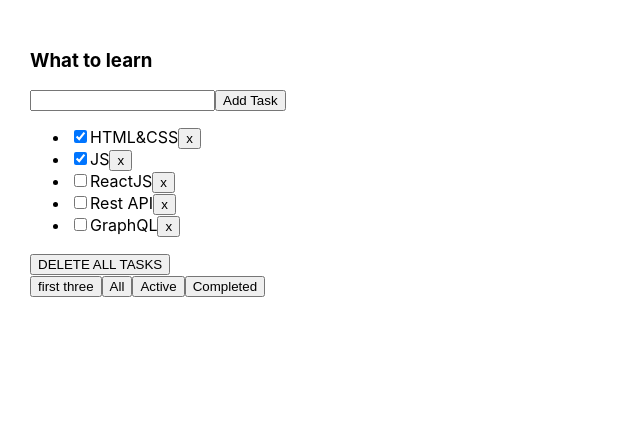
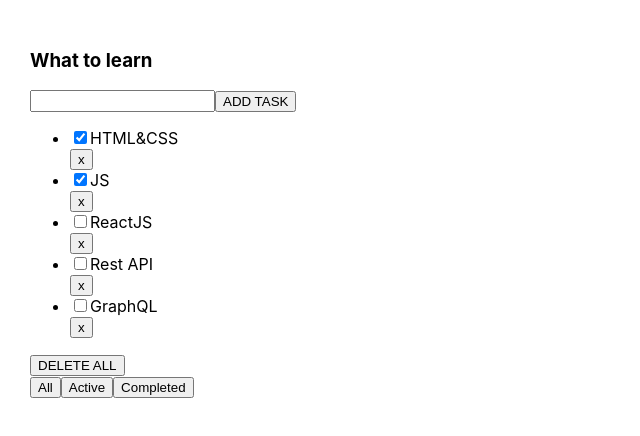
Before and after one commit to MrReedus/ToDoList, a React (Create React App) app: page / in a window 1280 px wide. Shown: the top 436 px of the page, without its empty margins (0-640 px from the left). Built offline with nearby package versions, Linux system fonts and the light colour scheme.

Commit message:
finished add task functional and create button component for universally using

```diff
--- a/src/App.tsx
+++ b/src/App.tsx
@@ -1,7 +1,7 @@
 import React, {useState} from 'react';
 import './App.css';
 import {Todolist} from './Todolist';
-import Input from "./components/Input";
+
 import {v1} from "uuid";
 
 export type FilterValuesType = "all" | "active" | "completed" | "first-three";
@@ -19,7 +19,8 @@
 
 
     let [taskText, setTaskText] = React.useState('')
-    console.log(taskText)
+
+
     function deleteAllTask() {
         setTasks([]);
     }
@@ -31,10 +32,9 @@
 
 
     const addTask = (text: string) => {
-        setTasks(  [{id: v1(), title: text, isDone: false}, ...tasks ])
-        setTaskText('')
+        setTasks(  [{id: v1(), title: text, isDone: false}, ...tasks ]) // изменяем состояние масссива добавь в него объект, текст которого получаем из инпута
+
     }
-    console.log(tasks)
 
     return (
         <div className="App">
@@ -46,7 +46,8 @@
                       deleteAllTask={deleteAllTask}
                       taskText={taskText}
                       setTaskText={setTaskText}
-                      callBack={(text)=> {addTask(text)}}
+                      addTask={addTask}
+                      // callBack={(text)=> {addTask(text)}}
             />
         </div>
     );
--- a/src/Todolist.tsx
+++ b/src/Todolist.tsx
@@ -1,6 +1,7 @@
-import React, {useState, ChangeEvent} from 'react';
+import React, {useState, ChangeEvent, KeyboardEvent} from 'react';
 import {FilterValuesType} from './App';
-import Input from "./components/Input";
+
+import Button from "./components/button";
 
 
 type TaskType = {
@@ -16,7 +17,8 @@
     deleteAllTask: () => void
     taskText: string
     setTaskText: (title: string) => void
-    callBack: (text: string) => void
+    // callBack: (text: string) => void
+    addTask: (text: string) => void
 }
 
 export function Todolist(props: PropsType) {
@@ -44,52 +46,61 @@
 
     const onChangeInput = (event: ChangeEvent<HTMLInputElement>) => {
         props.setTaskText(event.target.value)
+        //меняем состояние строки при каждом вводе чего либо в интпут
     }
-    const onClickHandler = (text: string) => {
-        props.callBack(text)
+    const AddTaskHandler = () => {
+        props.addTask(props.taskText)
+        props.setTaskText('')
+        // значение поля ввода передается в функцию которая лежит в App
     }
 
+    const onKeyDownHandler = (e: KeyboardEvent<HTMLInputElement>) => {
+        if (e.key === 'Enter') {
+            AddTaskHandler()
+        }
+    }
+    const mappedTasks = filteredTasks().map(t =>
+    {
+        return(
+            <li key={t.id}>
+                <input type="checkbox" checked={t.isDone}/>
+                <span>{t.title}</span>
+                <Button name={'х'} callBack={() => props.removeTask(t.id)} />
+            </li>
+        )
+    })
 
-    return <div>
+
+    return (
+        <div>
             <h3>{props.title}</h3>
             <div style={{display: 'flex'}}>
-            <input type="text" onChange={onChangeInput} value={props.taskText}/>
-            <button onClick={() => onClickHandler(props.taskText)}>Add Task</button>
+                <input
+                    type="text"
+                    onChange={onChangeInput}
+                    value={props.taskText}
+                    onKeyDown={onKeyDownHandler}/>
+
+                <Button name={'ADD TASK'} callBack={AddTaskHandler}/>
             </div>
-        <ul>
-            {
-                filteredTasks().map(t => <li key={t.id}>
-                    <input type="checkbox" checked={t.isDone}/>
-                    <span>{t.title}</span>
-                    <button onClick={() => {
-                        props.removeTask(t.id)
-                    }}>x
-                    </button>
-                </li>)
-            }
-        </ul>
-        <button onClick={props.deleteAllTask}>DELETE ALL TASKS</button>
-        <div>
-            <button onClick={() => changeFilter("first-three")}>
-                first three
-            </button>
-            <button onClick={() => {
+
+            <ul>{mappedTasks}</ul>
+
+            <Button name={'DELETE ALL'} callBack={props.deleteAllTask}/>
+
+            <div style={{display: 'flex'}}>
+                <Button name={'All'} callBack={() => {
                     changeFilter("all")
-            }}>
-                All
-            </button>
-            <button onClick={() => {
+                }}/>
+                <Button name={'Active'} callBack={() => {
                     changeFilter("active")
-            }}>
-                Active
-            </button>
-            <button onClick={() => {
+                }}/>
+                <Button name={'Completed'} callBack={() => {
                     changeFilter("completed")
-            }}>
-                Completed
-            </button>
+                }}/>
             </div>
         </div>
+    )
 }
 
 
--- /dev/null
+++ b/src/components/button.tsx
@@ -0,0 +1,27 @@
+import React from 'react';
+
+
+type ButtonPropsType = {
+    name: string
+    callBack:()=> void
+    style?: {}
+}
+
+
+
+
+const Button = (props: ButtonPropsType) => {
+
+    const onclickHandler = ()=> {
+        props.callBack()
+    }
+
+
+    return (
+        <div>
+            <button onClick={onclickHandler}>{props.name}</button>
+        </div>
+    );
+};
+
+export default Button;
```
Also changed, not shown: src/components/Input.tsx (deleted, +0 -15 lines). Lines whose indentation alone changed are shown as unchanged.
